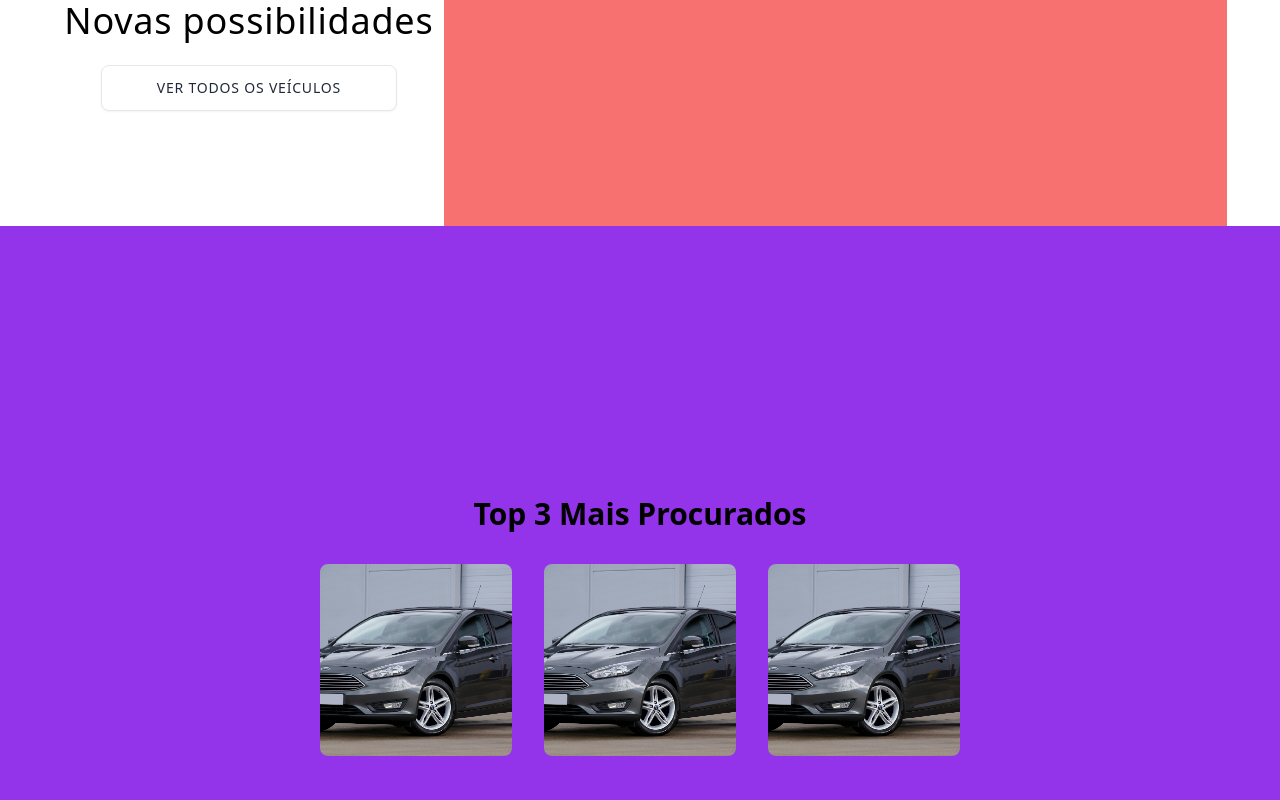
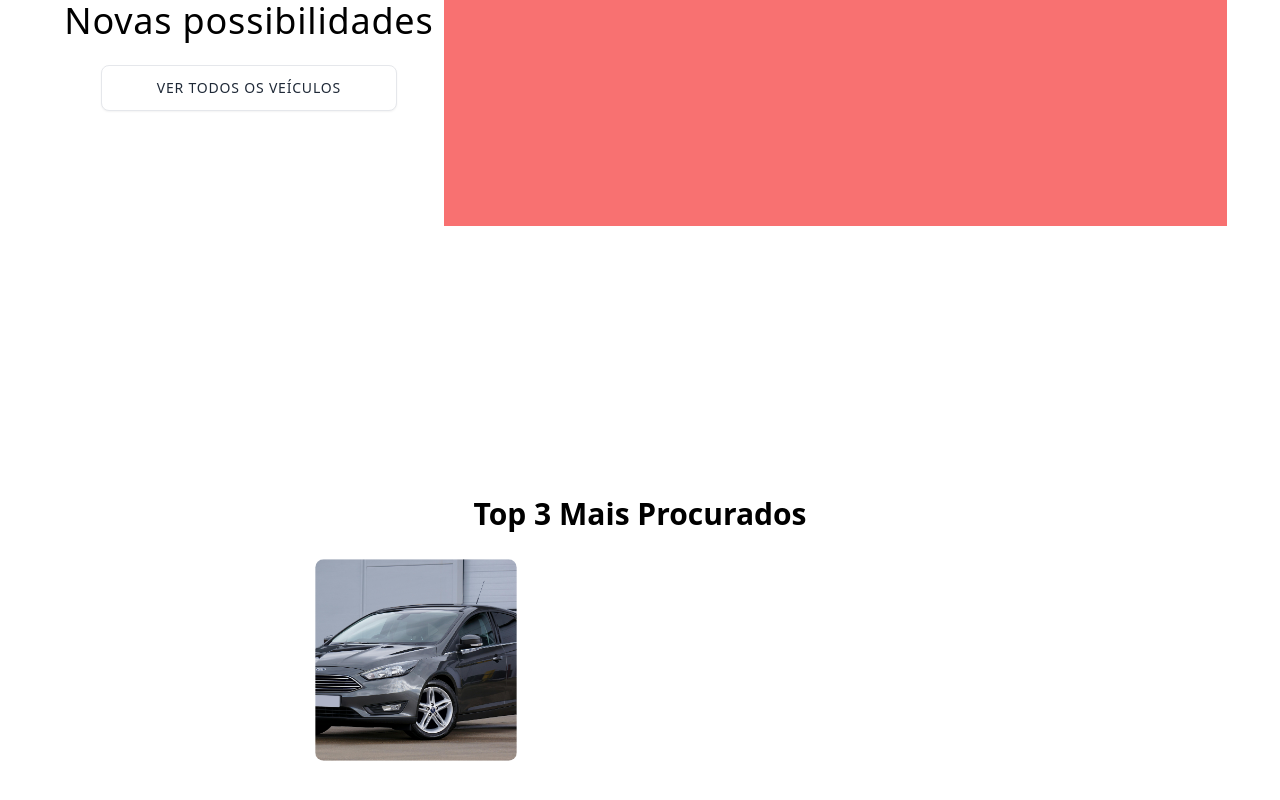
Before and after one commit to julioallday/satcar-website, an Angular app: page / in a window 1280 px wide. Shown: the part 948-1748 px from the top of the page. Built offline with nearby package versions, Linux system fonts and the light colour scheme.

Commit message:
fix(template): corrige comportamento de imagens

```diff
--- a/src/app/components/painel-procurados/painel-procurados.component.html
+++ b/src/app/components/painel-procurados/painel-procurados.component.html
@@ -1,47 +1,19 @@
 <section
-  class="flex flex-col items-center justify-center h-screen bg-purple-600"
+  class="flex flex-col items-center justify-center h-screen bg-transparent"
 >
   <h2 class="text-3xl font-bold text-center mb-8">Top 3 Mais Procurados</h2>
 
   <div class="grid grid-cols-3 gap-8">
-    <div class="group">
+    <div class="group relative">
       <img
         src="../../../assets/pexels-mike-bird-1007410.jpg"
         alt="Carro 1"
-        class="rounded-lg w-48 h-48 object-cover cursor-pointer transition-transform transform hover:scale-105"
+        class="rounded-lg w-48 h-48 object-cover transition-transform transform scale-105 group-hover:scale-90"
       />
       <div
-        class="absolute inset-0 flex items-center justify-center opacity-0 group-hover:opacity-100 transition-opacity"
+        class="absolute inset-0 flex items-center justify-center cursor-pointer opacity-0 rounded-lg group-hover:opacity-100 group-hover:scale-105 transition-opacity bg-red-600 bg-opacity-50"
       >
-        <span class="text-white text-lg font-bold"
-          >Clique para mais detalhes</span
-        >
-      </div>
-    </div>
-    <div class="group">
-      <img
-        src="../../../assets/pexels-mike-bird-1007410.jpg"
-        alt="Carro 2"
-        class="rounded-lg w-48 h-48 object-cover cursor-pointer transition-transform transform hover:scale-105"
-      />
-      <div
-        class="absolute inset-0 flex items-center justify-center opacity-0 group-hover:opacity-100 transition-opacity"
-      >
-        <span class="text-white text-lg font-bold"
-          >Clique para mais detalhes</span
-        >
-      </div>
-    </div>
-    <div class="group">
-      <img
-        src="../../../assets/pexels-mike-bird-1007410.jpg"
-        alt="Carro 3"
-        class="rounded-lg w-48 h-48 object-cover cursor-pointer transition-transform transform hover:scale-105"
-      />
-      <div
-        class="absolute inset-0 flex items-center justify-center opacity-0 group-hover:opacity-100 transition-opacity"
-      >
-        <span class="text-white text-lg font-bold"
+        <span class="text-white text-xl font-bold text-center tracking-wider"
           >Clique para mais detalhes</span
         >
       </div>
--- a/src/app/components/painel-procurados/painel-procurados.component.ts
+++ b/src/app/components/painel-procurados/painel-procurados.component.ts
@@ -9,4 +9,11 @@ import { Component } from '@angular/core';
 })
 export class PainelProcuradosComponent {
 
+  imagens = [
+    {
+      reference: "",
+
+    }
+  ]
+
 }
```
Also changed, not shown: .gitpod.yml.
